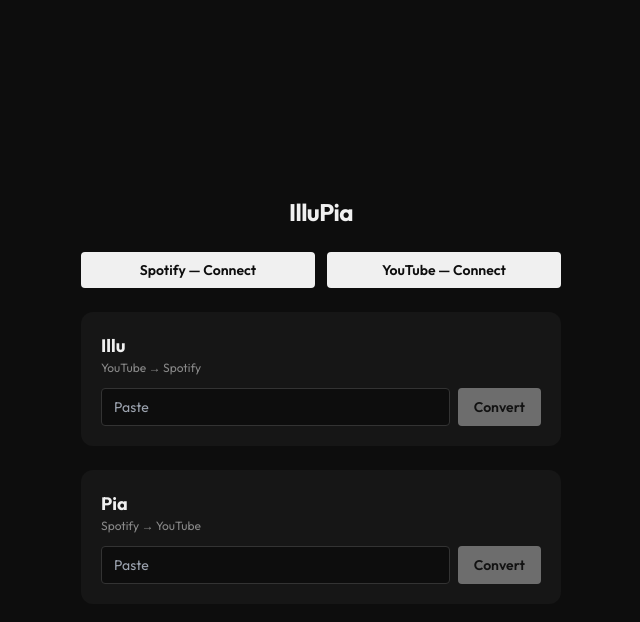
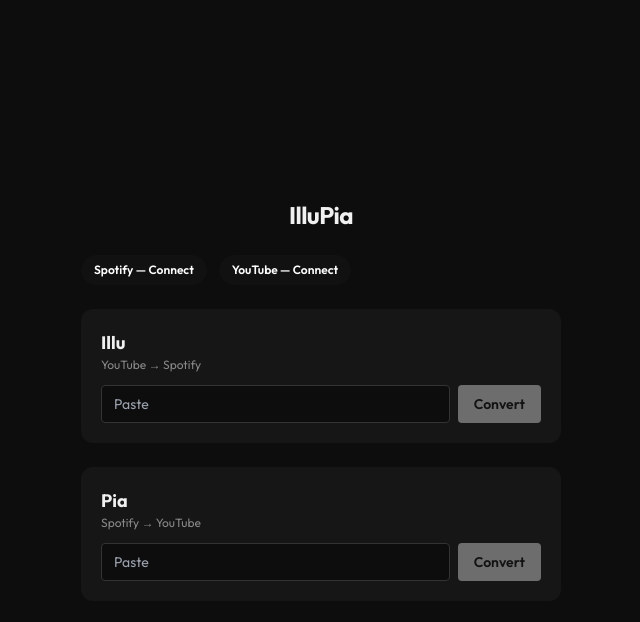
Before and after one commit to Arpith-binsa/IlluPia, a React (Vite) app: page / in a window 1280 px wide. Both pictures are taken after a click on the button "English". Shown: the top 622 px of the page, without its empty margins (319-959 px from the left). Built offline with nearby package versions, Linux system fonts and the light colour scheme; no server answers.

Commit message:
feat: restyle AuthButton to minimal pill with lift animation

```diff
--- a/src/components/AuthButton.jsx
+++ b/src/components/AuthButton.jsx
@@ -2,20 +2,20 @@
 
 export function AuthButton({ label, connected, error, onConnect, onDisconnect, t }) {
   return (
-    <div className="flex-1">
+    <div>
       <button
         onClick={connected ? onDisconnect : onConnect}
         className={[
-          'w-full py-2 px-4 rounded text-sm font-semibold font-["Outfit"] transition-colors',
+          'py-1.5 px-3 rounded-full text-xs font-semibold border transition-colors btn-animated btn-lift',
           connected
-            ? 'bg-[#161616] text-[#f0f0f0] border border-[#333] hover:border-red-500 hover:text-red-400'
-            : 'bg-[#f0f0f0] text-[#0d0d0d] hover:bg-[#d0d0d0]',
+            ? 'bg-white text-[#111] border-[#111] hover:border-red-500 hover:text-red-500'
+            : 'bg-[#111] text-white border-[#111] hover:bg-[#333]',
         ].join(' ')}
       >
         {label} — {connected ? t.disconnect : t.connect}
       </button>
       {error && (
-        <p className="mt-1 text-xs text-red-400 text-center">{t[error] ?? error}</p>
+        <p className="mt-1 text-xs text-red-500 text-center">{t[error] ?? error}</p>
       )}
     </div>
   );
```
